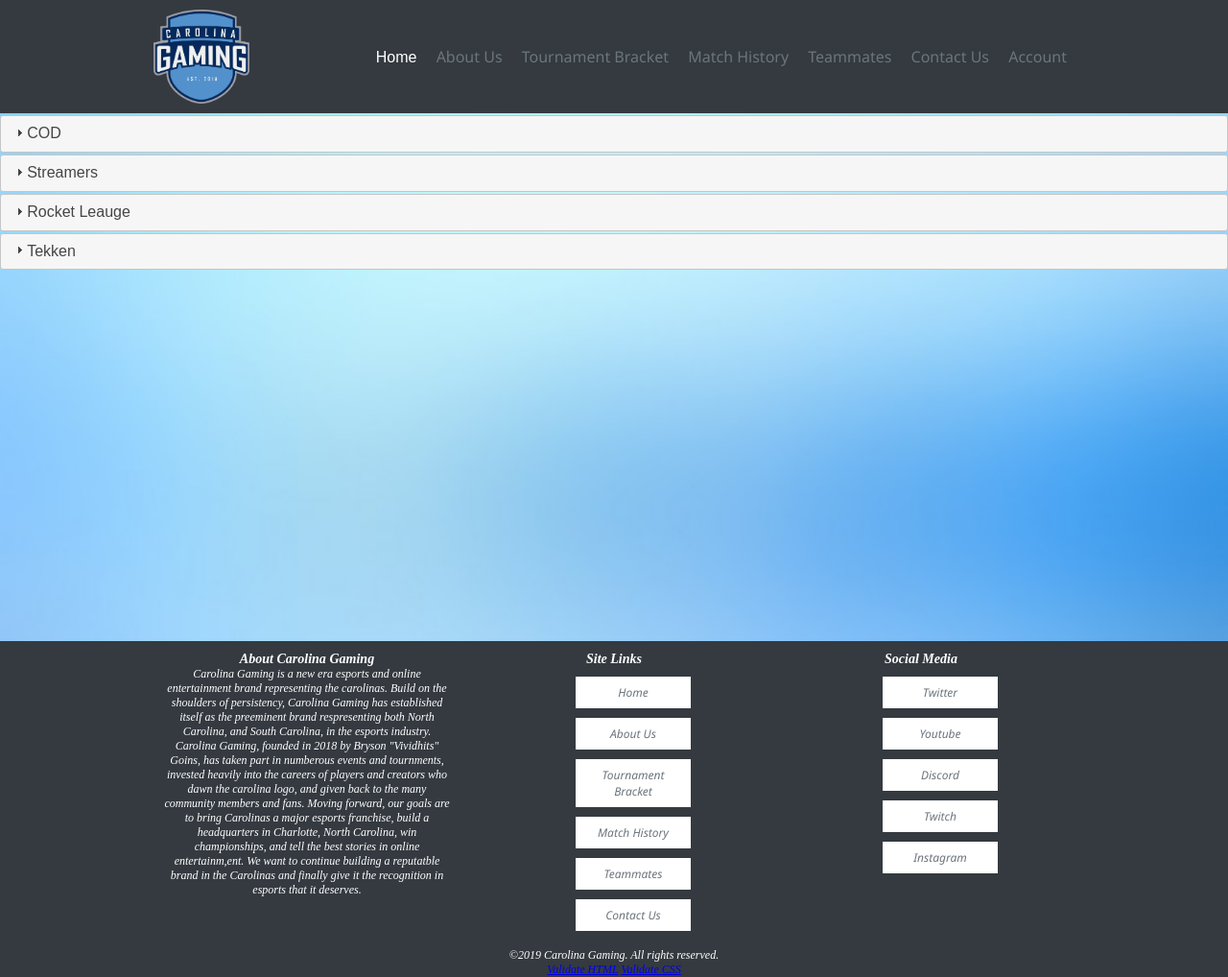
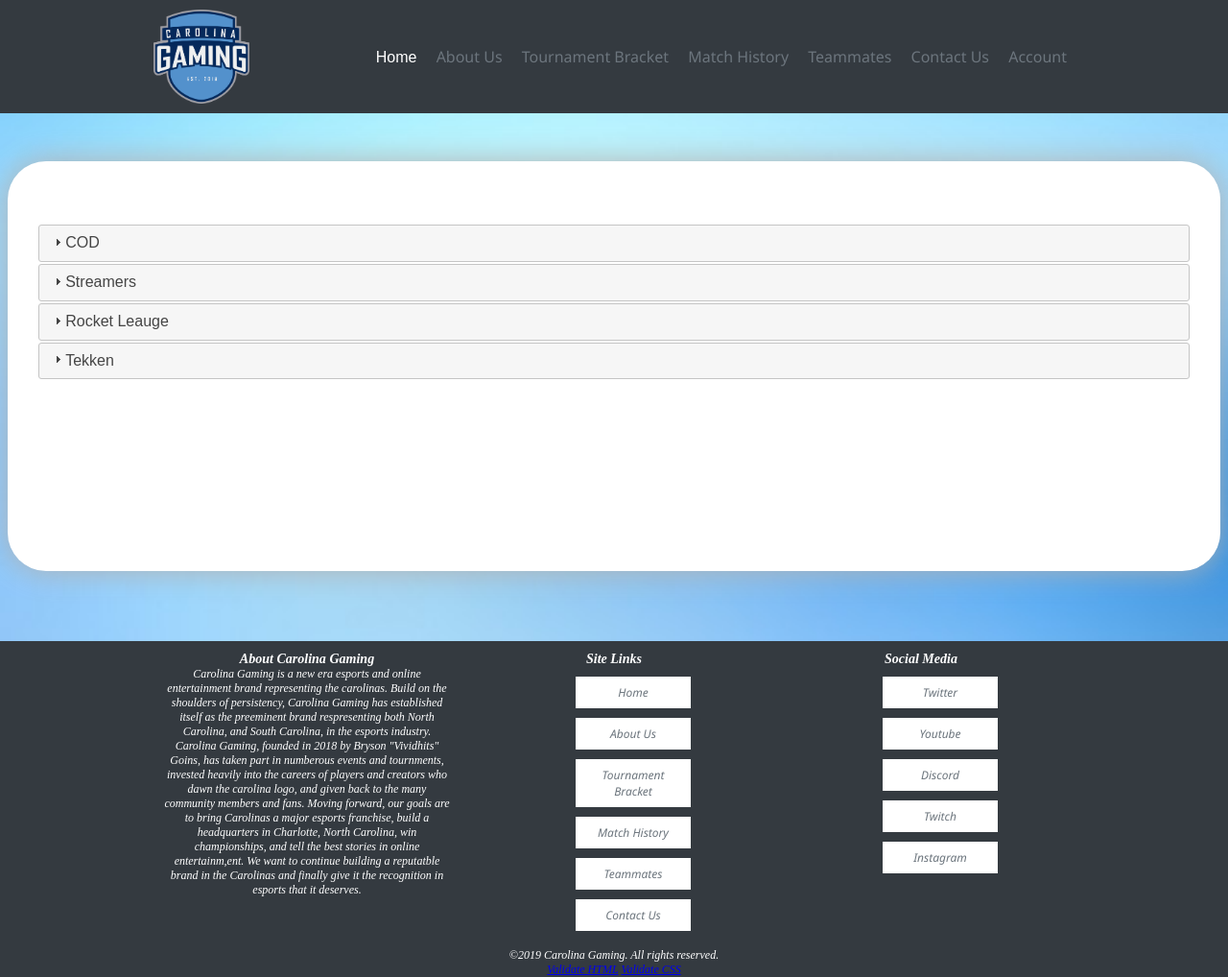
Before and after one commit to antonybstack/CGWebsite, a plain HTML site: page teammates.html in a window 1280 px wide. Shown: the whole page at 96% size. Drawn offline with nearby package versions, Linux system fonts and the light colour scheme.

Commit message:
css styling update

```diff
--- a/script.js
+++ b/script.js
@@ -1,4 +1,4 @@
-// using 2 jquery Widget factory effects
+// using 2 jquery Widget effects
 $(document).ready(function() {
   $("#t").hover(
     function() {
@@ -26,7 +26,6 @@
 
   // jQuery UI Widget
   if ($("#accordion").length) {
-    console.log("bye");
     $('#accordion').accordion({
       active: false,
       collapsible: true
--- a/style.css
+++ b/style.css
@@ -20,20 +20,21 @@
   -moz-background-size: cover;
   -o-background-size: cover;
   background-size: cover;
-  height: 100%;
-  position: relative;
+  height: 100%; /* helps with drop down menu styling*/
+  position: relative; /* helps with drop down menu styling*/
 }
 
 main {
   font-size: 16px;
+
+  /* helps with drop down menu styling*/
   height: auto;
   min-height: 100vh;
-  /* will cover the 100% of viewport */
   overflow: hidden;
   display: block;
   position: relative;
   padding-bottom: 100px;
-  /* height of your footer */
+  /* helps with drop down menu styling*/
 }
 
 /****************ALL HEADER STYLING *******************/
@@ -179,6 +180,7 @@
   margin: 50px;
   background-color: rgba(83, 145, 206, 0.5);
   padding-top: 20px;
+  width: 1000px;
 }
 
 .team-container {
@@ -203,6 +205,24 @@
   padding-right: 30px;
   border-style: ridge;
 }
+
+#accordion-container{
+  display: flex;
+  justify-content: center;
+  align-items: center;
+
+}
+
+#accordion{
+  background: #fff;
+  padding: 4em 2em 1em 2em;
+  width: 1200px;
+  margin: 50px auto 0;
+  box-shadow: 0 0 2em #B2B2B2;
+  border-radius: 40px;
+  padding-bottom: 200px;
+}
+
 
 /*****************************************************************/
 /****************ALL CONTACT AND ABOUT STYLING *******************/
--- a/teammates.html
+++ b/teammates.html
@@ -58,8 +58,7 @@
 
 	<main>
 
-		<div id="">
-
+		<div id="accordion-container">
 			<!-- jQuery-UI widget Accordion -->
 			<div id="accordion">
 				<h3>COD</h3>
```
